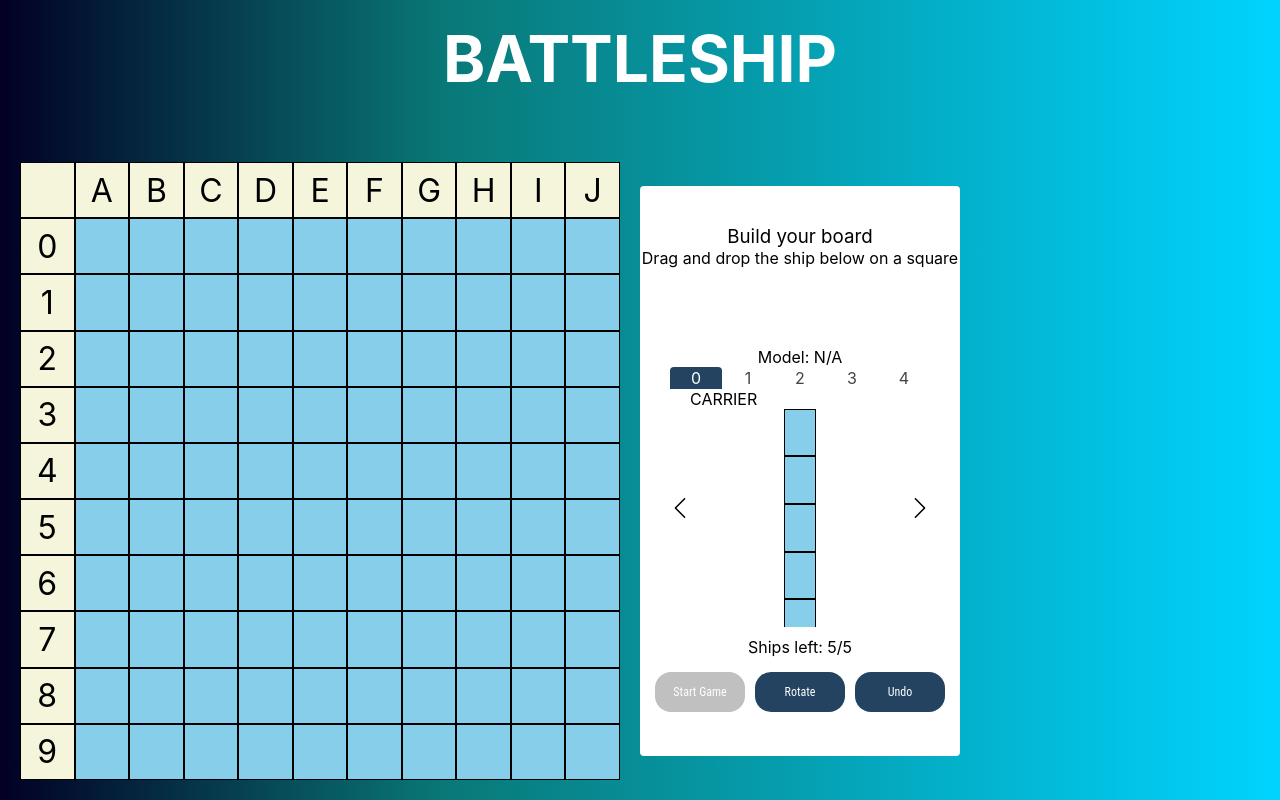
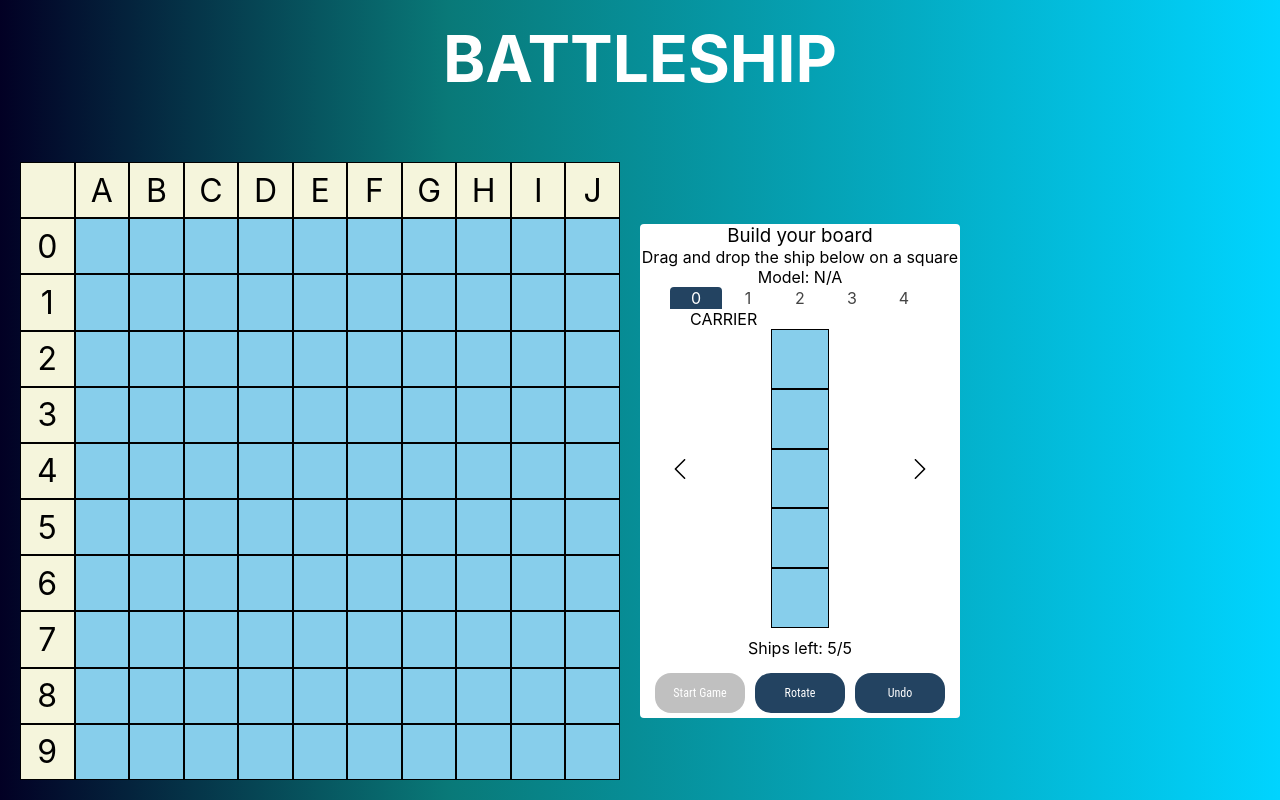
Before and after one commit to diballesteros/battleship, a React (Create React App) app: page / in a window 1280 px wide. Built offline with nearby package versions, Linux system fonts and the light colour scheme.

Commit message:
Square fixes for factory

```diff
--- a/src/components/Tabs/Tabs.module.scss
+++ b/src/components/Tabs/Tabs.module.scss
@@ -43,10 +43,10 @@
       height: 100%;
 
       .ship {
-        display: grid;
-        grid-template-rows: repeat(auto-fit, minmax(0, 1fr));
-        width: 32px;
-        margin: 0 auto;
+        display: flex;
+        flex-flow: column nowrap;
+        align-items: center;
+        justify-content: center;
         flex: 1;
         height: 100%;
       }
--- a/src/components/Tabs/Tabs.tsx
+++ b/src/components/Tabs/Tabs.tsx
@@ -1,7 +1,8 @@
-import React, { useState } from 'react';
+import React, { useEffect, useState } from 'react';
 import { animated, useTransition } from 'react-spring';
 import { SHIPSTORE } from 'constants/constant';
 import Square from 'components/square/Square';
+import useWindowSize from 'hooks/useWindowSize';
 import { ReactComponent as PreviousSVG } from 'assets/previous.svg';
 import { ReactComponent as NextSVG } from 'assets/next.svg';
 import styles from './Tabs.module.scss';
@@ -9,6 +10,10 @@ import styles from './Tabs.module.scss';
 const Tabs: React.FC = () => {
   const [currentTab, setCurrentTab] = useState(0);
   const [previousTab, setPreviousTab] = useState(0);
+  const [squareHeight, setSquareHeight] = useState(30);
+  const [squareWidth, setSquareWidth] = useState(30);
+  const [height, width] = useWindowSize();
+  console.log(width);
 
   const transitions = useTransition(SHIPSTORE[currentTab], (e) => e.model, {
     unique: true,
@@ -50,6 +55,13 @@ const Tabs: React.FC = () => {
     }
   };
 
+  useEffect(() => {
+    setSquareHeight(height / 13.8);
+    setSquareWidth(width / 22.5);
+  }, [height, setSquareHeight, setSquareWidth, width]);
+
+  console.log(squareHeight);
+
   return (
     <div className={styles.tabs}>
       <div className={styles.options}>
@@ -83,7 +95,13 @@ const Tabs: React.FC = () => {
                 {Array(item.size)
                   .fill('')
                   .map((el, i) => {
-                    return <Square key={`${item.model}-factory-${i + 1}`} />;
+                    return (
+                      <Square
+                        key={`${item.model}-factory-${i + 1}`}
+                        width={squareWidth}
+                        height={squareHeight}
+                      />
+                    );
                   })}
               </div>
             </animated.div>
--- a/src/components/square/Square.tsx
+++ b/src/components/square/Square.tsx
@@ -1,4 +1,4 @@
-import React from 'react';
+import React, { memo } from 'react';
 import styles from './Square.module.scss';
 
 const onDragOver = (e: React.DragEvent<HTMLDivElement>) => {
@@ -11,10 +11,21 @@ const onDragLeave = (e: React.DragEvent<HTMLDivElement>) => {
   e.preventDefault();
 };
 
-const Square: React.FC = React.memo(() => {
+interface SquareProps {
+  height?: number | string;
+  width?: number | string;
+}
+
+const Square: React.FC<SquareProps> = memo(({ height, width }) => {
   return (
     <div
       className={`${styles.square} ${styles.ocean}`}
+      style={{
+        height: height || undefined,
+        minHeight: height || undefined,
+        width: width || undefined,
+        maxWidth: width || undefined,
+      }}
       onDrop={null}
       onDragOver={onDragOver}
       onDragLeave={onDragLeave}
--- a/src/containers/Factory/Factory.module.scss
+++ b/src/containers/Factory/Factory.module.scss
@@ -8,7 +8,6 @@
   .store {
     display: flex;
     flex-flow: column nowrap;
-    height: 570px;
     width: 320px;
     justify-content: space-around;
     background: #ffffff;
@@ -40,7 +39,7 @@
         display: flex;
         justify-content: center;
         align-items: center;
-        height: 260px;
+
         width: 260px;
 
         &__ship {
--- /dev/null
+++ b/src/hooks/useWindowSize.ts
@@ -0,0 +1,17 @@
+import { useEffect, useState } from 'react';
+
+const useWindowSize = (): number[] => {
+  const [size, setSize] = useState([window.innerHeight, window.innerWidth]);
+  useEffect(() => {
+    const handleResize = () => {
+      setSize([window.innerHeight, window.innerWidth]);
+    };
+    window.addEventListener('resize', handleResize);
+    return () => {
+      window.removeEventListener('resize', handleResize);
+    };
+  }, []);
+  return size;
+};
+
+export default useWindowSize;
```
